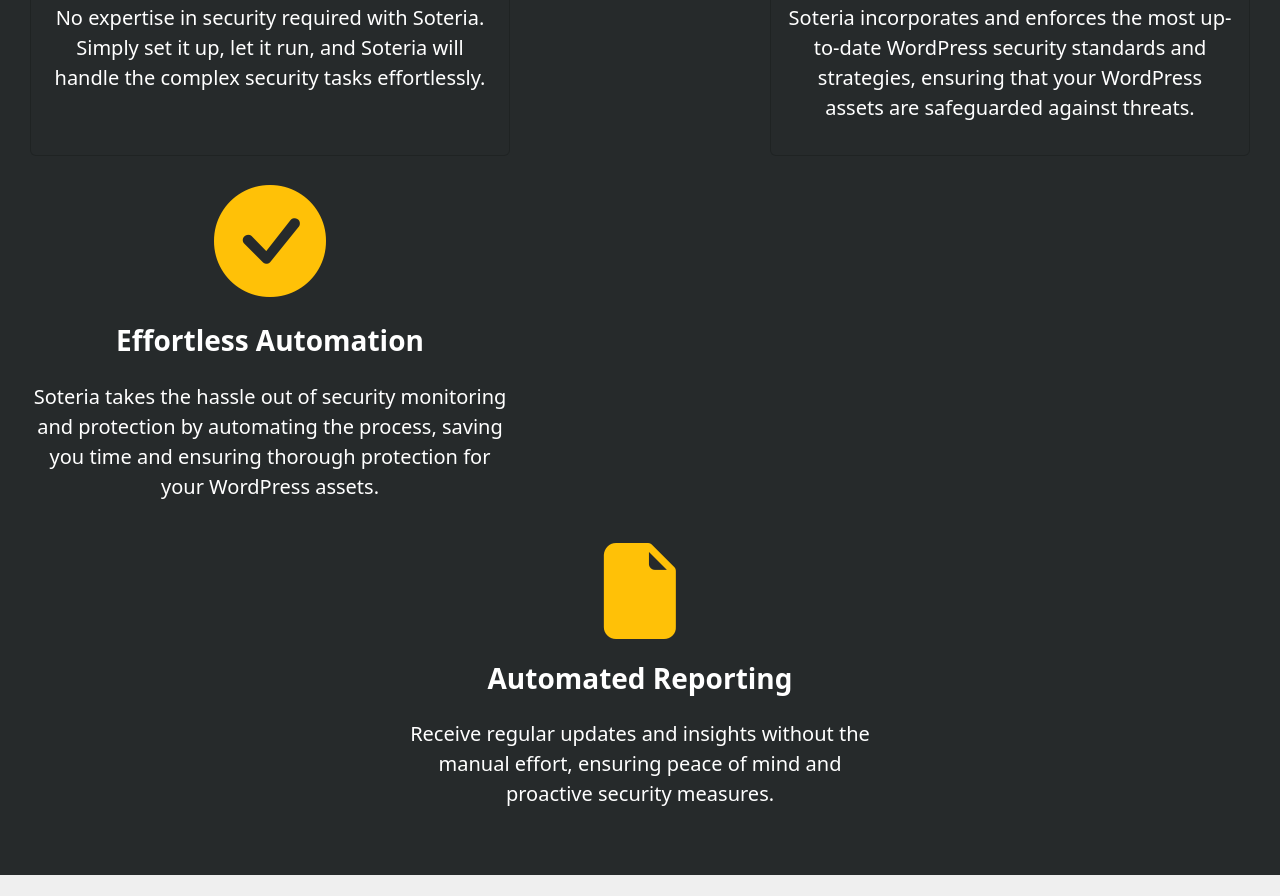
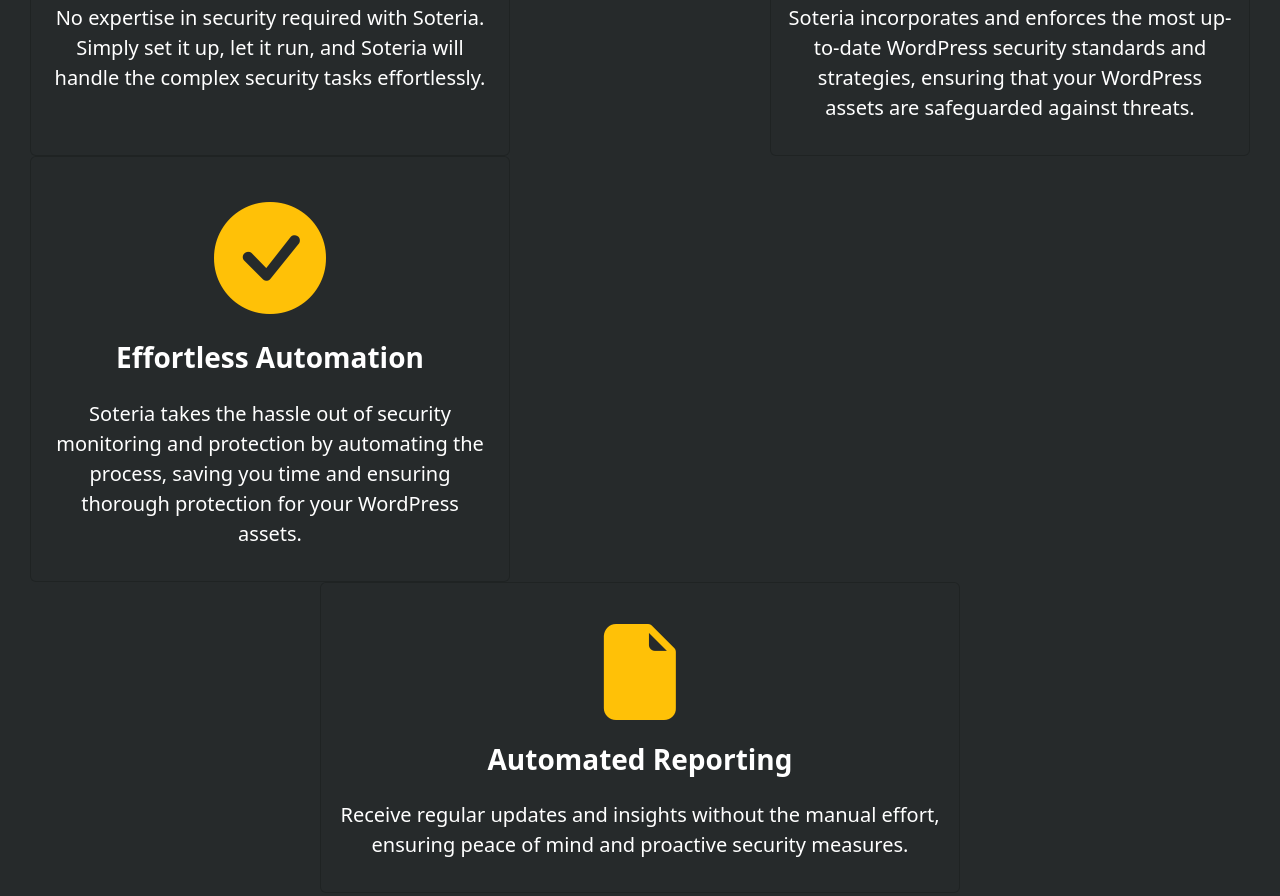
Before and after one commit to Somtee22/AIOS, a plain HTML site: page index.html in a window 1280 px wide. Shown: the part 2435-3331 px from the top of the page. Drawn offline with nearby package versions, Linux system fonts and the light colour scheme; a web font is replaced by a local one.

Commit message:
made changes

```diff
--- a/index.html
+++ b/index.html
@@ -288,7 +288,7 @@
         </div>
 
         <!-- card3 -->
-        <div class="" style="width: 30rem; background-color: #262A2B;">
+        <div class="card" style="width: 30rem; background-color: #262A2B;">
           <div class="card-body text-center">
             <div class="img-fluid w-100 m-auto text-warning">
               <i class="bi bi-check-circle-fill" style="font-size: 7rem;"></i>
@@ -306,8 +306,8 @@
 
       </div>
       <!-- card4 -->
-      <div class="d-flex  m-auto" style="width: 30rem; background-color: #262A2B;">
-        <div class="card-body text-center">
+      <div class=" w-50 card m-auto" style=" background-color: #262A2B;">
+        <div class=" w-100 card-body text-center">
           <div class="img-fluid w-100 m-auto text-warning">
             <i class="bi bi-file-earmark-fill" style="font-size: 6rem;"></i>
           </div>
```
